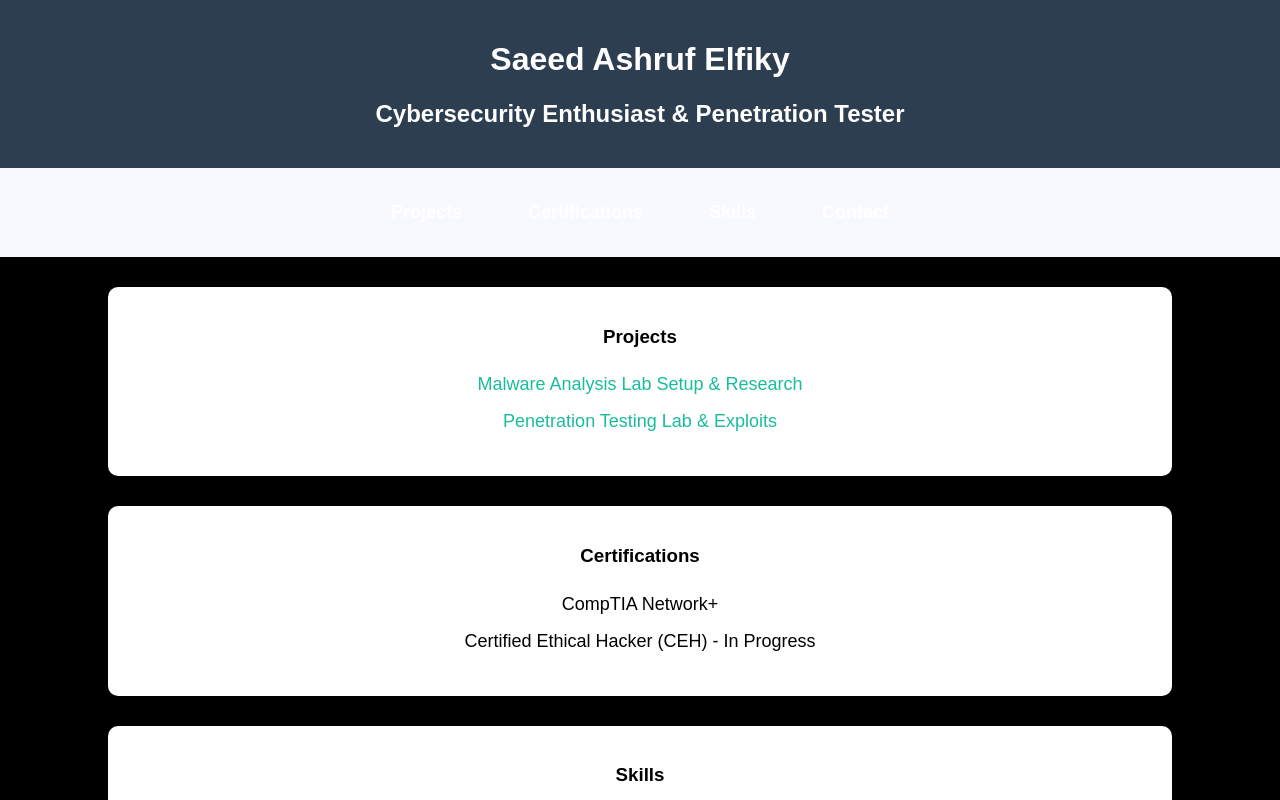
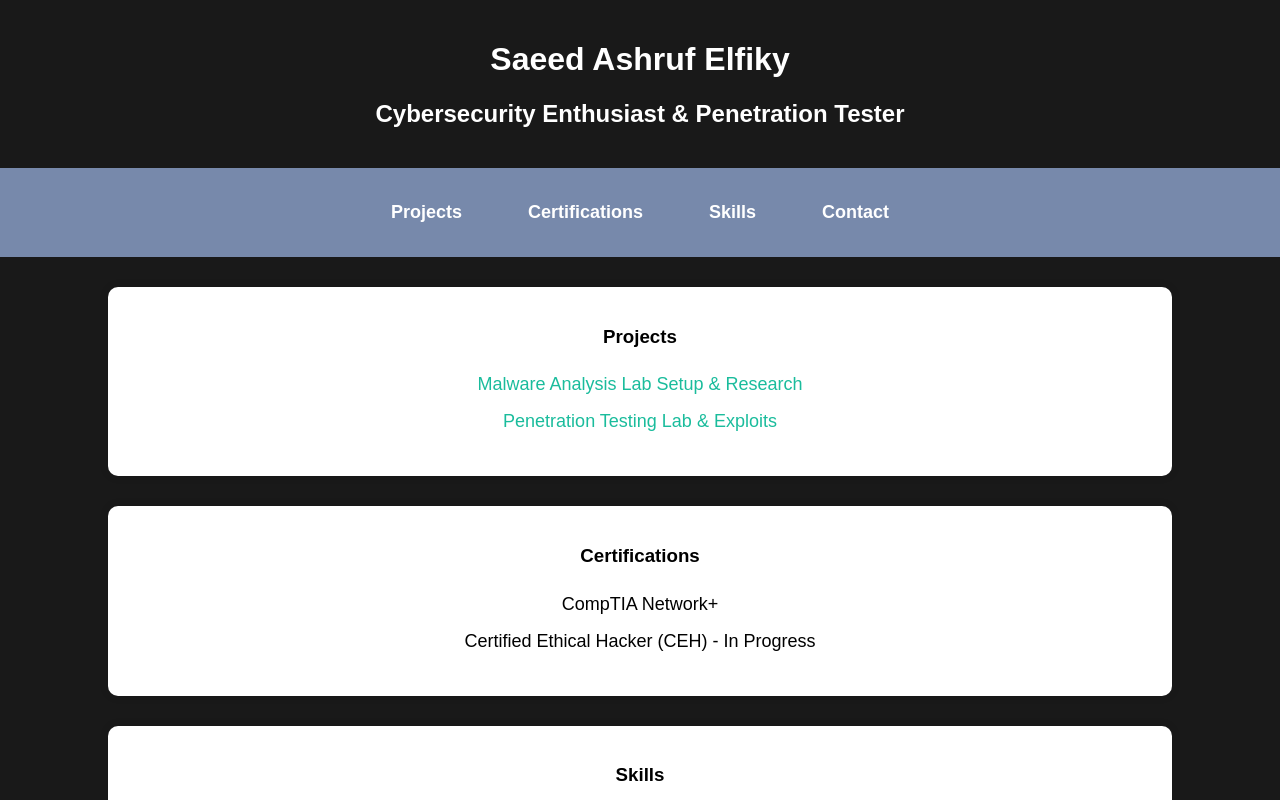
Before and after one commit to saeed8elfiky/portfolio, a plain HTML site: page index.html in a window 1280 px wide. Shown: the top 800 px of the page. Drawn offline with Linux system fonts and the light colour scheme.

Commit message:
Update style.css

```diff
--- a/style.css
+++ b/style.css
@@ -1,7 +1,7 @@
 /* General Page Styles */
 body {
     font-family: 'Arial', sans-serif;
-    background-color: #000000;
+    background-color: #191919;
     margin: 0;
     padding: 0;
     text-align: center;
@@ -9,7 +9,7 @@ body {
 
 /* Header */
 header {
-    background: #2c3e50;
+    background: #191919;
     color: white;
     padding: 20px;
     text-align: center;
@@ -17,7 +17,7 @@ header {
 
 /* Navigation Bar */
 nav {
-    background: #f8f8ff;
+    background: #7789AB;
     padding: 10px 0;
 }
 nav ul {
```
